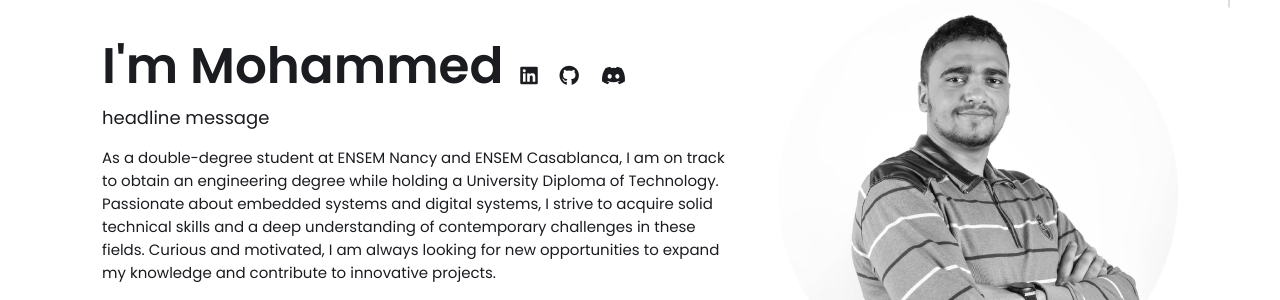
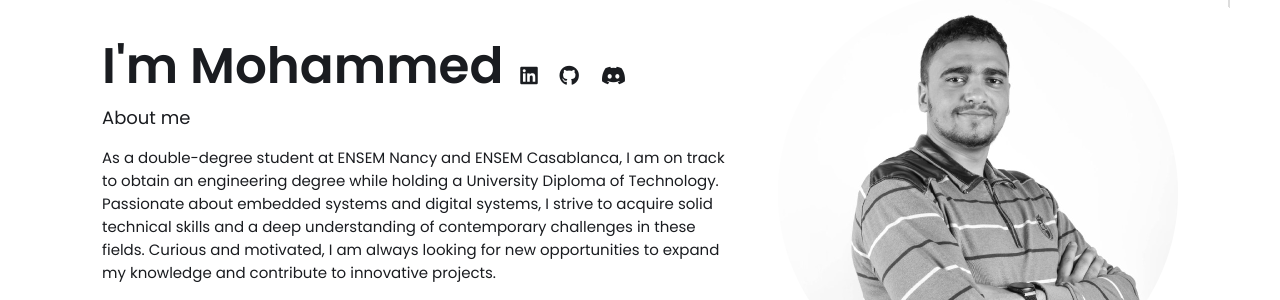
Before and after one commit to med-habbi/med-habbi.github.io, a Jekyll site: the page built from index.html, in a window 1280 px wide and 900 px high. Shown: the part 139-439 px from the top of the window. Built offline with Jekyll 4.4.1, drawn with Linux system fonts in a browser that asks for light colours.

Commit message:
Update _config.yml

```diff
--- a/_config.yml
+++ b/_config.yml
@@ -13,7 +13,7 @@ title: Mohammed HABBI's Portfolio # This is what shows up in the tab of the brow
 
 # Hero Section
 name: Mohammed Habbi
-headline: headline message
+headline: About me
 description: >- # dont remove this line. this will ignore all new lines until the next section
   As a double-degree student at ENSEM Nancy and ENSEM Casablanca, I am on track to obtain an engineering
   degree while holding a University Diploma of Technology. Passionate about embedded systems and digital systems,
```
